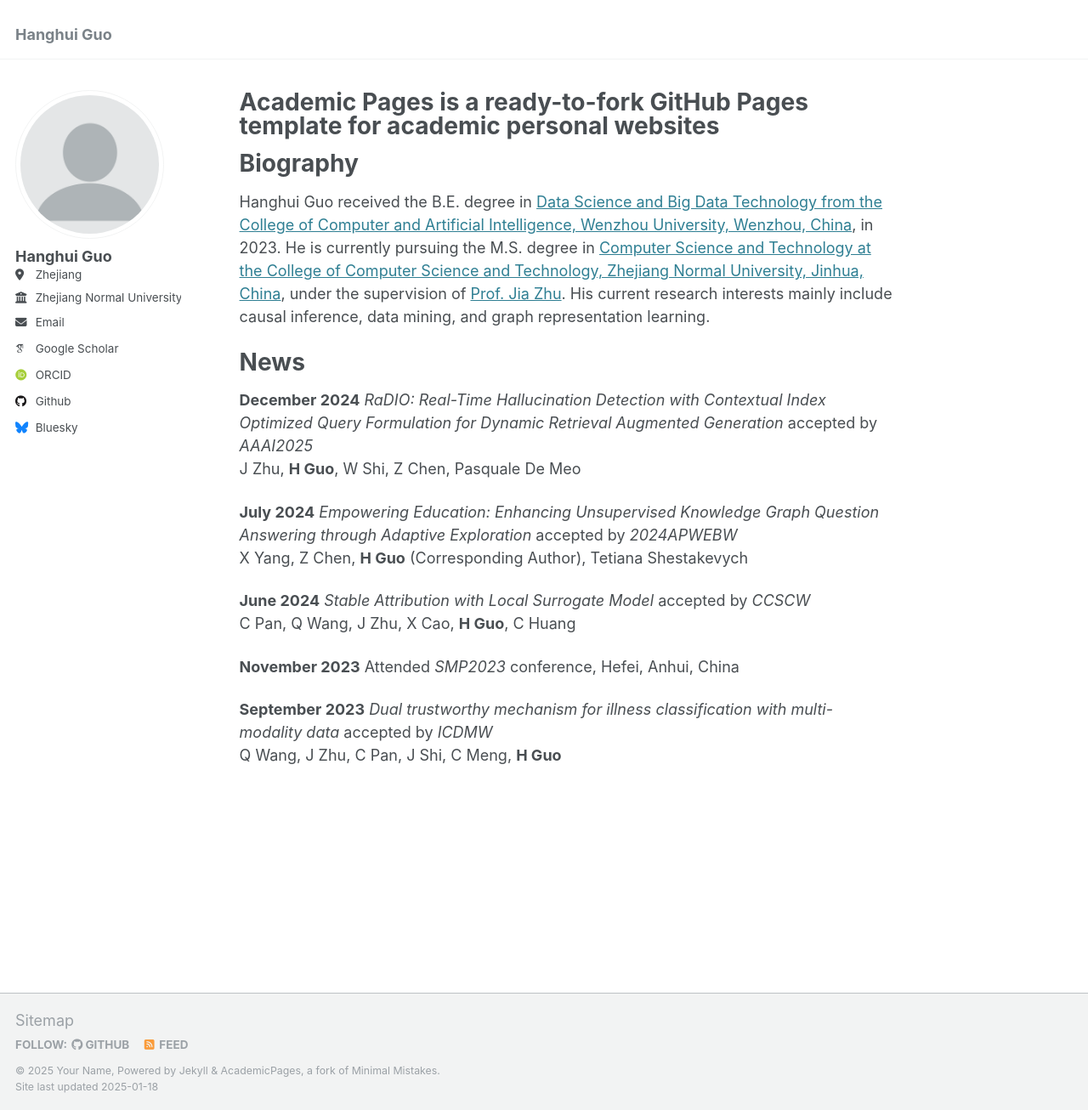
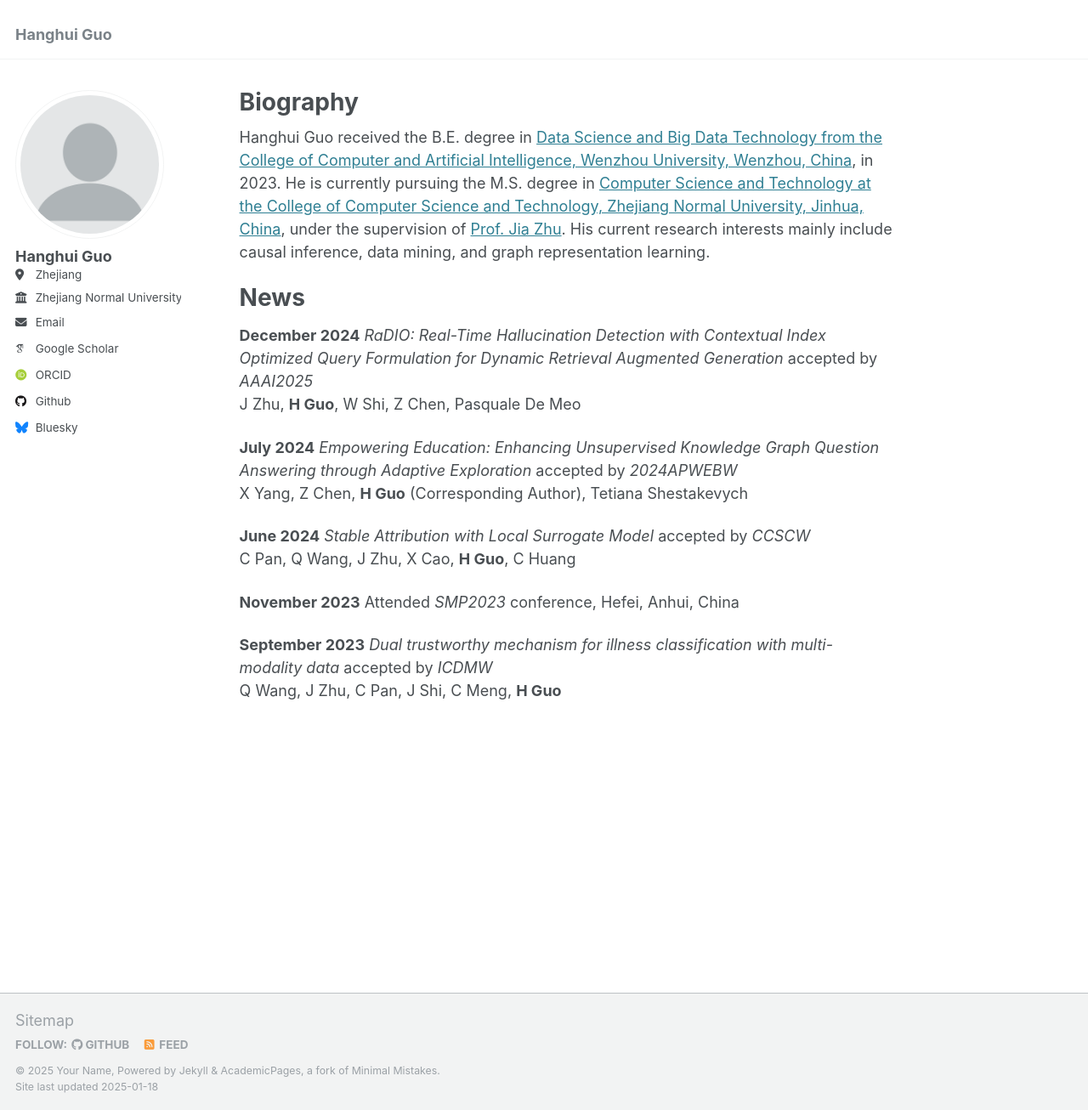
Before and after one commit to ghh1125/ghh1125, a Jekyll site: the page built from _pages/about.md, in a window 1280 px wide and 1306 px high. Shown: the whole window at 85% size. Built offline with Jekyll 4.4.1, drawn with Linux system fonts in a browser that asks for light colours; some web fonts are replaced.

Commit message:
about.md

```diff
--- a/_pages/about.md
+++ b/_pages/about.md
@@ -1,14 +1,11 @@
 ---
 permalink: /
-title: "Academic Pages is a ready-to-fork GitHub Pages template for academic personal websites"
+title: "Biography"
 author_profile: true
 redirect_from:
   - /about/
   - /about.html
 ---
-
-Biography
-======
 
 Hanghui Guo received the B.E. degree in [Data Science and Big Data Technology from the College of Computer and Artificial Intelligence, Wenzhou University, Wenzhou, China](https://ai.wzu.edu.cn/), in 2023. He is currently pursuing the M.S. degree in [Computer Science and Technology at the College of Computer Science and Technology, Zhejiang Normal University, Jinhua, China](https://cs.zjnu.edu.cn/main.htm), under the supervision of [Prof. Jia Zhu](https://scholar.google.com/citations?user=KO3MIkQAAAAJ&hl=zh-CN). His current research interests mainly include causal inference, data mining, and graph representation learning.
 
```
